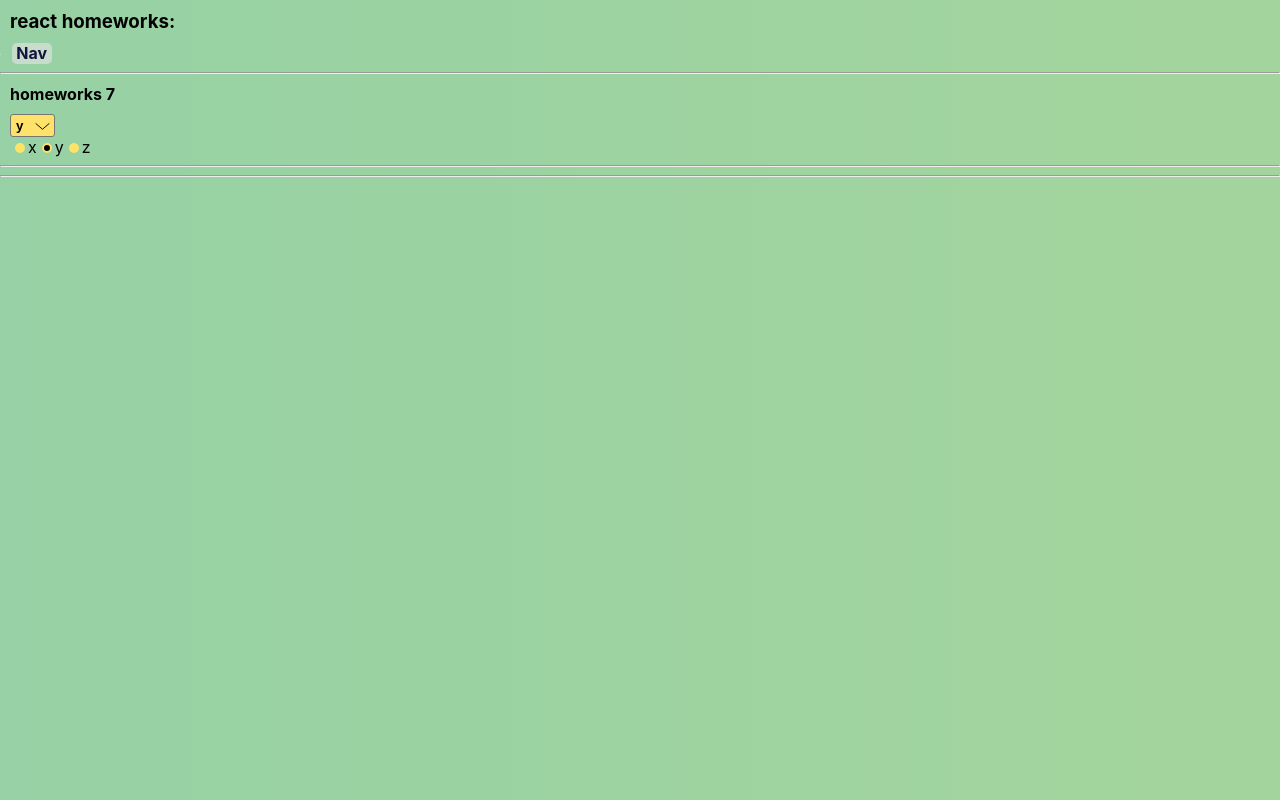
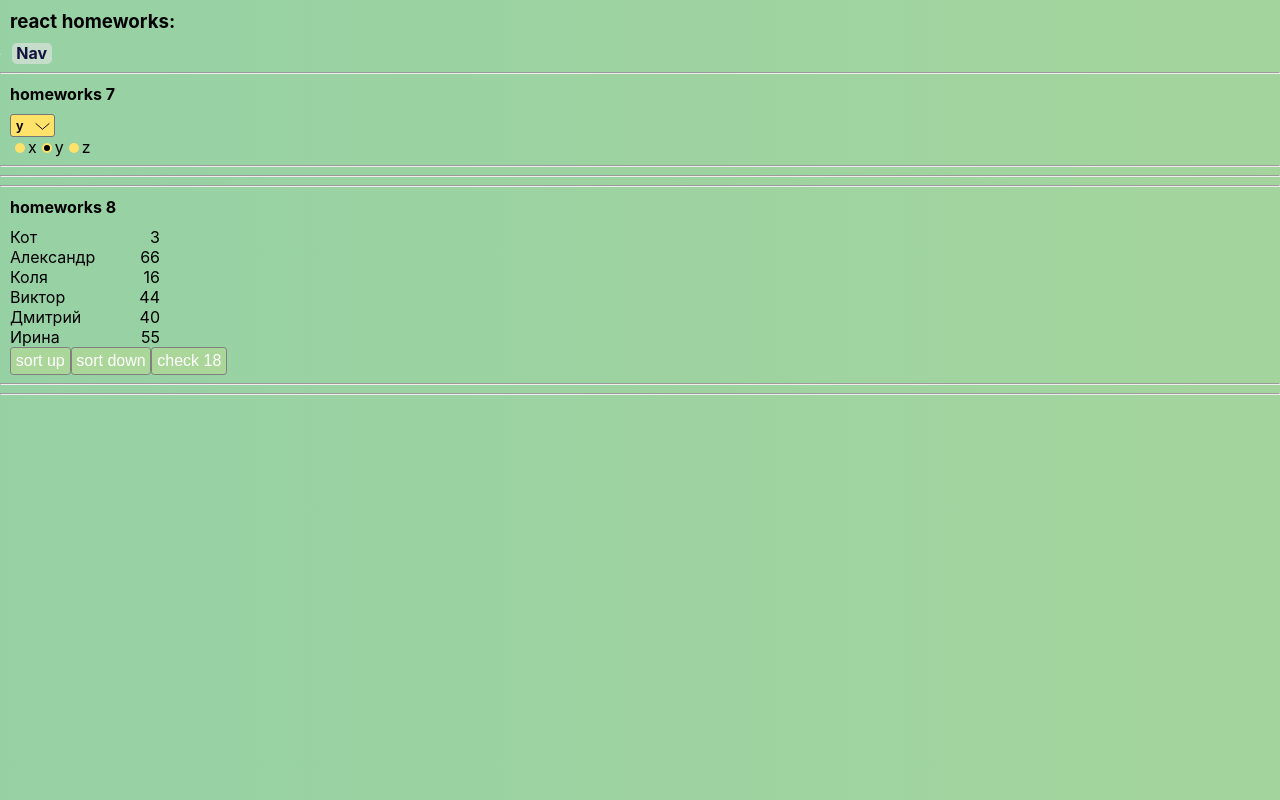
Before and after one commit to chshrct/hw-ignat, a React (Create React App) app: page /#/junior in a window 1280 px wide. Built offline with nearby package versions, Linux system fonts and the light colour scheme.

Commit message:
hw-task8

```diff
--- a/src/p2-homeworks/h5/pages/Junior.tsx
+++ b/src/p2-homeworks/h5/pages/Junior.tsx
@@ -1,14 +1,11 @@
 import HW7 from '../../h7/HW7'
+import HW8 from '../../h8/HW8'
 
 function Junior() {
     return (
         <div>
             <HW7 />
-            {/*<HW1/>*/}
-            {/*<HW2/>*/}
-            {/*<HW3/>*/}
-            {/*<HW4/>*/}
-            {/*<HW6/>*/}
+            <HW8/>
         </div>
     )
 }
--- /dev/null
+++ b/src/p2-homeworks/h8/HW8.module.css
@@ -0,0 +1,10 @@
+.hwWrap{
+    margin-left: 10px;
+}
+
+.wrapper{
+    display: flex;
+    justify-content: space-between;
+    width: 150px;
+
+}
--- a/src/p2-homeworks/h8/HW8.tsx
+++ b/src/p2-homeworks/h8/HW8.tsx
@@ -1,46 +1,56 @@
-import React, {useState} from 'react'
-import {homeWorkReducer} from './bll/homeWorkReducer'
+import React, { useState } from 'react'
+import { homeWorkReducer } from './bll/homeWorkReducer'
 import SuperButton from '../h4/common/c2-SuperButton/SuperButton'
+import s from './HW8.module.css'
 
-// export type UserType =
+export type UserType = {
+    _id: number
+    name: string
+    age: number
+}
 
 const initialPeople = [
-    {_id: 0, name: 'Кот', age: 3},
-    {_id: 1, name: 'Александр', age: 66},
-    {_id: 2, name: 'Коля', age: 16},
-    {_id: 3, name: 'Виктор', age: 44},
-    {_id: 4, name: 'Дмитрий', age: 40},
-    {_id: 5, name: 'Ирина', age: 55},
+    { _id: 0, name: 'Кот', age: 3 },
+    { _id: 1, name: 'Александр', age: 66 },
+    { _id: 2, name: 'Коля', age: 16 },
+    { _id: 3, name: 'Виктор', age: 44 },
+    { _id: 4, name: 'Дмитрий', age: 40 },
+    { _id: 5, name: 'Ирина', age: 55 },
 ]
 
 function HW8() {
-    const [people, setPeople] = useState<any>(initialPeople) // need to fix any
+    const [people, setPeople] = useState<UserType[]>(initialPeople) // need to fix any
 
     // need to fix any
-    const finalPeople = people.map((p: any) => (
-        <div key={p._id}>
-            some name, age
+    const finalPeople = people.map((p: UserType) => (
+        <div key={p._id} className={s.wrapper}>
+            <span>{p.name}</span>
+            <span>{p.age}</span>
         </div>
     ))
 
-    const sortUp = () => setPeople(homeWorkReducer(initialPeople, {type: 'sort', payload: 'up'}))
+    const sortUp = () => setPeople(homeWorkReducer(initialPeople, { type: 'sort', payload: 'up' }))
+    const sortDown = () =>
+        setPeople(homeWorkReducer(initialPeople, { type: 'sort', payload: 'down' }))
+    const filterAge = () =>
+        setPeople(homeWorkReducer(initialPeople, { type: 'check', payload: 18 }))
 
     return (
         <div>
-            <hr/>
-            homeworks 8
+            <hr />
+            <h4>homeworks 8</h4>
+            <div className={s.hwWrap}>
+                {/*should work (должно работать)*/}
+                {finalPeople}
 
-            {/*should work (должно работать)*/}
-            {finalPeople}
-
-            <div><SuperButton onClick={sortUp}>sort up</SuperButton></div>
-            <div>sort down</div>
-            check 18
-
-            <hr/>
+                <SuperButton onClick={sortUp}>sort up</SuperButton>
+                <SuperButton onClick={sortDown}>sort down</SuperButton>
+                <SuperButton onClick={filterAge}>check 18</SuperButton>
+            </div>
+            <hr />
             {/*для личного творчества, могу проверить*/}
             {/*<AlternativePeople/>*/}
-            <hr/>
+            <hr />
         </div>
     )
 }
--- a/src/p2-homeworks/h8/bll/homeWorkReducer.ts
+++ b/src/p2-homeworks/h8/bll/homeWorkReducer.ts
@@ -1,13 +1,32 @@
-export const homeWorkReducer = (state: any, action: any): any => { // need to fix any
+import { UserType } from '../HW8'
+
+type ActionType =
+    | {
+          type: 'sort'
+          payload: 'up' | 'down'
+      }
+    | {
+          type: 'check'
+          payload: number
+      }
+
+export const homeWorkReducer = (state: UserType[], action: ActionType): UserType[] => {
+    // need to fix any
     switch (action.type) {
         case 'sort': {
-            // need to fix
-            return state
+            switch (action.payload) {
+                case 'up':
+                    return [...state].sort((a, b) => (a.name > b.name ? 1 : -1))
+                case 'down':
+                    return [...state].sort((a, b) => (a.name < b.name ? 1 : -1))
+                default:
+                    throw new Error('sort payload incorrect')
+            }
         }
         case 'check': {
-            // need to fix
-            return state
+            return state.filter((u) => u.age >= 18)
         }
-        default: return state
+        default:
+            throw new Error('action type incorrect')
     }
 }
```
Also changed, not shown: src/p2-homeworks/h7/common/c6-SuperRadio/SuperRadio.tsx (+5 -4 lines), 1 other file (tests, documents, lock files or other folders).
